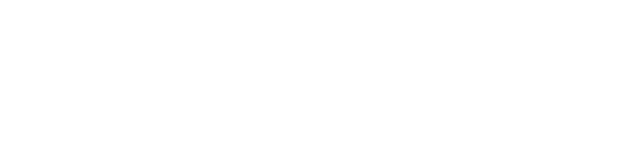
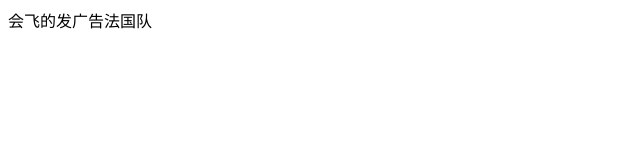
Before and after one commit to rainbow6RUI/parkingLotManagementSystem, a plain HTML site: page index.html in a window 1280 px wide. Shown: the whole page, without its empty margins (0-640 px from the left). Drawn offline with Linux system fonts and the light colour scheme.

```diff
--- a/index.html
+++ b/index.html
@@ -5,6 +5,6 @@
     <title>Title</title>
 </head>
 <body>
-
+会飞的发广告法国队
 </body>
 </html>
```
Also changed, not shown: 1 other file.
